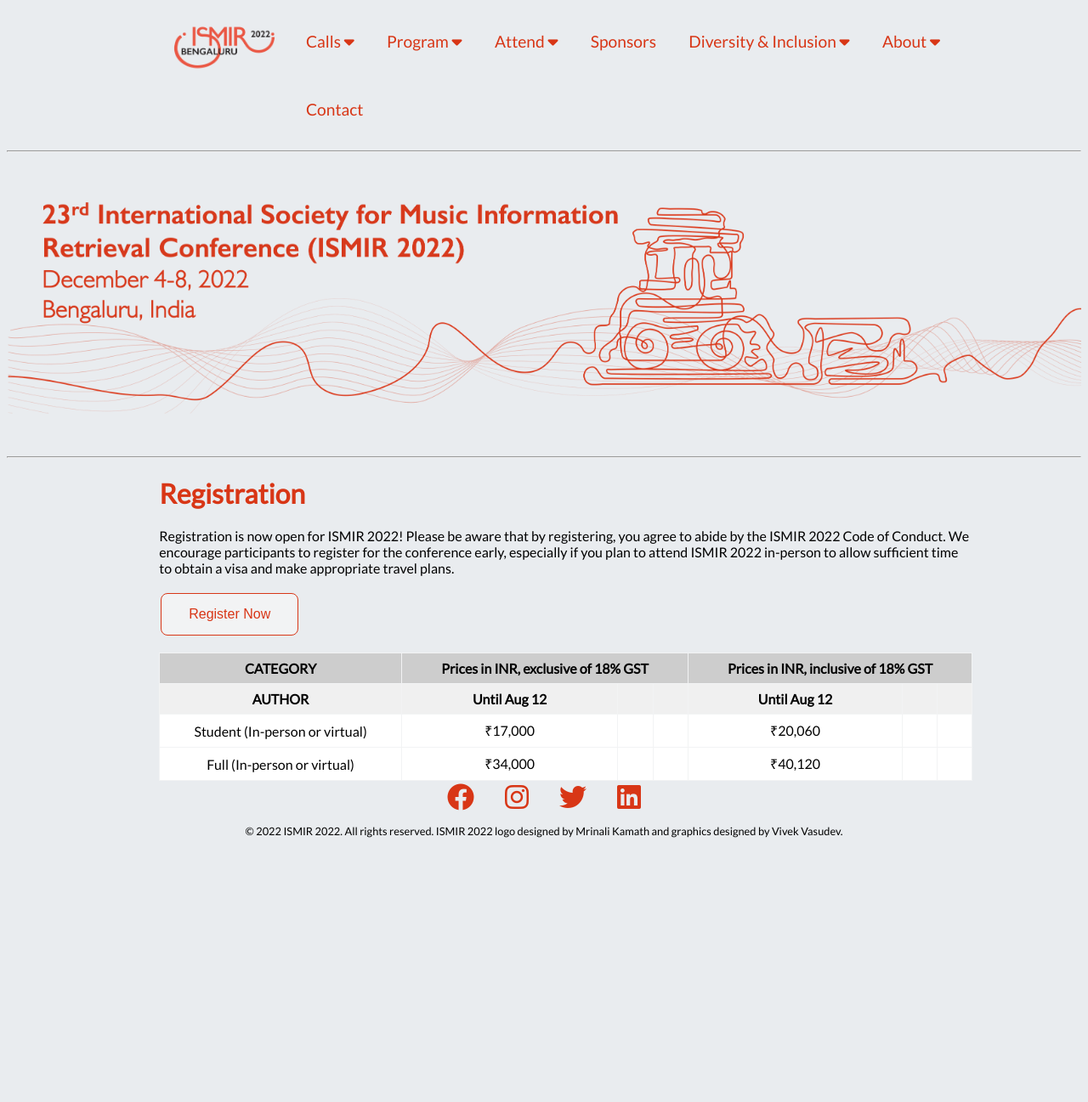
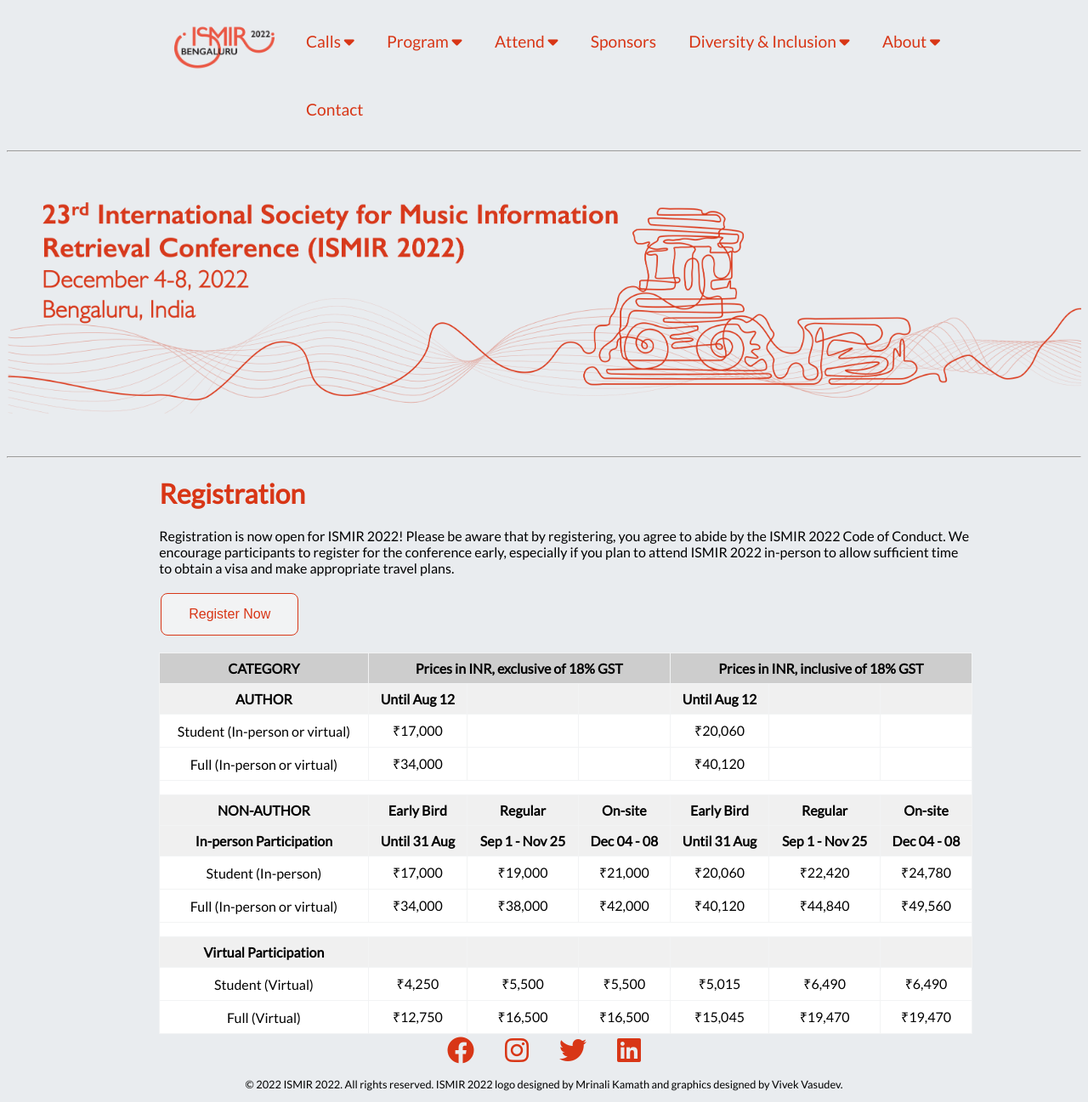
Before and after one commit to ismir2022/ismir2022.github.io, a Jekyll site: the page built from attend/registration_staging.md, in a window 1280 px wide. Shown: the whole page at 85% size. Built offline with Jekyll 4.4.1, drawn with Linux system fonts in a browser that asks for light colours; nearby versions of some CDN libraries; before the commit the page ends 999 px from its top, so only the background shows below that.

Commit message:
updating staging reg page

```diff
--- a/attend/registration_staging.md
+++ b/attend/registration_staging.md
@@ -12,9 +12,9 @@
 
 <table class="reg">
   <tr class="reg">
-    <th class="reg">CATEGORY</th>
-    <th class="reg" colspan="3">Prices in INR, exclusive of 18% GST</th>
-    <th class="reg" colspan="3">Prices in INR, inclusive of 18% GST</th>
+    <th class="reg1">CATEGORY</th>
+    <th class="reg1" colspan="3">Prices in INR, exclusive of 18% GST</th>
+    <th class="reg1" colspan="3">Prices in INR, inclusive of 18% GST</th>
   </tr>
   <tr class="reg">
   	<th class="reg">AUTHOR</th>
@@ -43,4 +43,73 @@
     <td class="reg"></td>
     <td class="reg"></td>
   </tr>
+  <tr>
+  	<td class="reg" colspan="7"> </td>
+  </tr>
+  <tr class="reg">
+  	<th class="reg">NON-AUTHOR</th>
+    <th class="reg">Early Bird</th>
+    <th class="reg">Regular</th>
+    <th class="reg">On-site</th>
+    <th class="reg">Early Bird</th>
+    <th class="reg">Regular</th>
+    <th class="reg">On-site</th>
+  </tr>
+  <tr class="reg">
+  	<th class="reg">In-person Participation</th>
+    <th class="reg">Until 31 Aug</th>
+    <th class="reg">Sep 1 - Nov 25</th>
+    <th class="reg">Dec 04 - 08</th>
+    <th class="reg">Until 31 Aug</th>
+    <th class="reg">Sep 1 - Nov 25</th>
+    <th class="reg">Dec 04 - 08</th>
+  </tr>
+  <tr class="reg">
+  	<td class="reg">Student (In-person)</td>
+    <td class="reg">&#8377;17,000</td>
+    <td class="reg">&#8377;19,000</td>
+    <td class="reg">&#8377;21,000</td>
+    <td class="reg">&#8377;20,060</td>
+    <td class="reg">&#8377;22,420</td>
+    <td class="reg">&#8377;24,780</td>
+  </tr>
+  <tr class="reg">
+    <td class="reg">Full (In-person or virtual)</td>
+    <td class="reg">&#8377;34,000</td>
+    <td class="reg">&#8377;38,000</td>
+    <td class="reg">&#8377;42,000</td>
+    <td class="reg">&#8377;40,120</td>
+    <td class="reg">&#8377;44,840</td>
+    <td class="reg">&#8377;49,560</td>
+  </tr>
+  <tr>
+  	<td class="reg" colspan="7"> </td>
+  </tr>
+  <tr class="reg">
+  	<th class="reg">Virtual Participation</th>
+    <th class="reg"></th>
+    <th class="reg"></th>
+    <th class="reg"></th>
+    <th class="reg"></th>
+    <th class="reg"></th>
+    <th class="reg"></th>
+  </tr>
+  <tr class="reg">
+  	<td class="reg">Student (Virtual)</td>
+    <td class="reg">&#8377;4,250</td>
+    <td class="reg">&#8377;5,500</td>
+    <td class="reg">&#8377;5,500</td>
+    <td class="reg">&#8377;5,015</td>
+    <td class="reg">&#8377;6,490</td>
+    <td class="reg">&#8377;6,490</td>
+  </tr>
+  <tr class="reg">
+    <td class="reg">Full (Virtual)</td>
+    <td class="reg">&#8377;12,750</td>
+    <td class="reg">&#8377;16,500</td>
+    <td class="reg">&#8377;16,500</td>
+    <td class="reg">&#8377;15,045</td>
+    <td class="reg">&#8377;19,470</td>
+    <td class="reg">&#8377;19,470</td>
+  </tr>
 </table>
```
Also changed, not shown: _includes/css/musto.css (+11 -5 lines).
